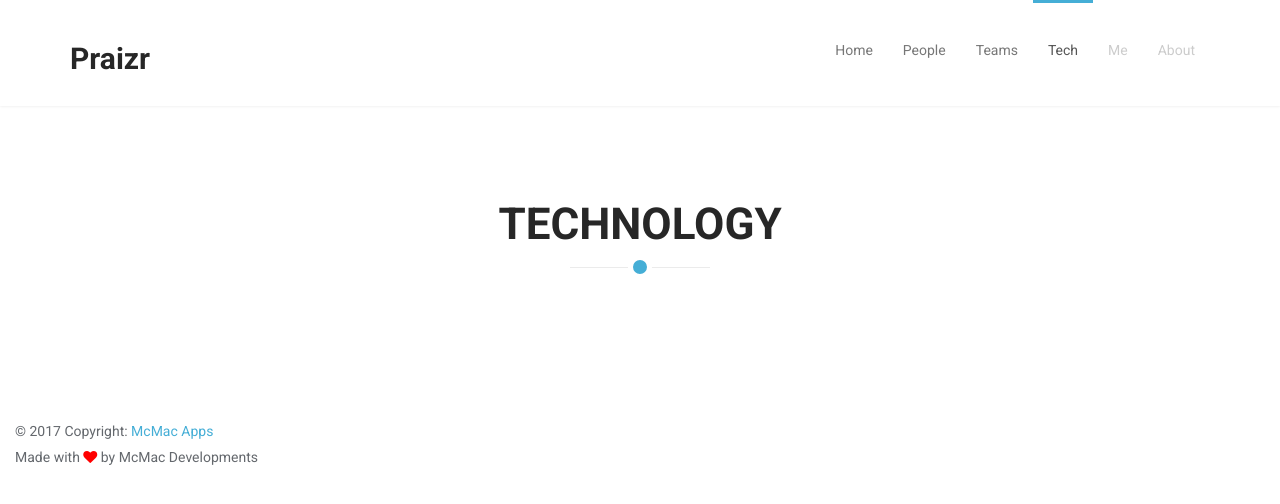
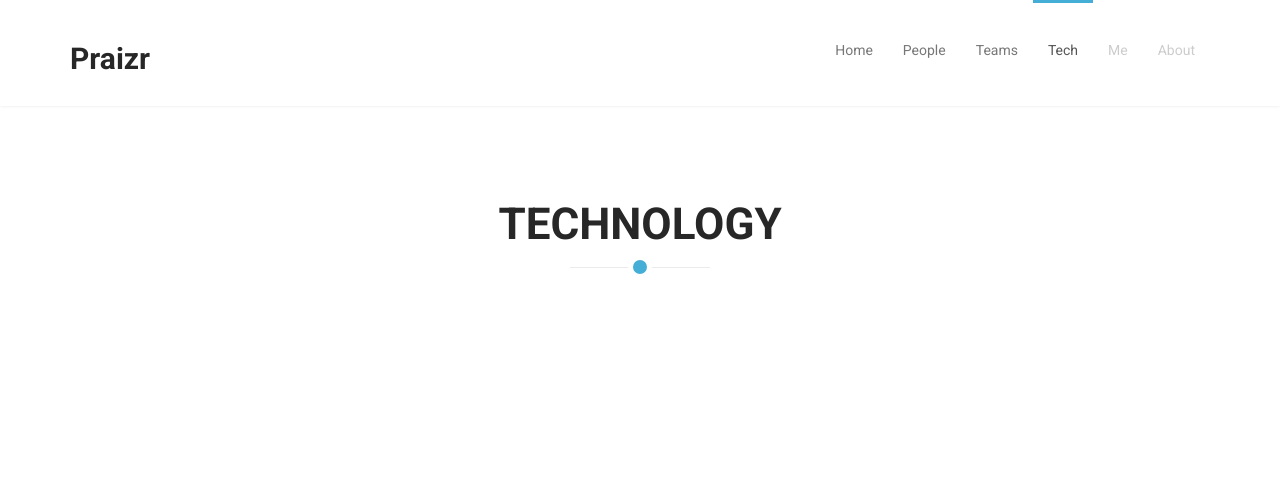
Before and after one commit to mcdona22/pr-gui, an Angular app: page /tech in a window 1280 px wide. Shown: the top 504 px of the page. Built offline with nearby package versions, Linux system fonts and the light colour scheme.

Commit message:
saving and moving on

```diff
--- a/src/app/app.component.html
+++ b/src/app/app.component.html
@@ -4,4 +4,4 @@
 
 <!--<app-slider></app-slider>-->
 
-<app-footer></app-footer>
+<!--<app-footer></app-footer>-->
--- a/src/index.html
+++ b/src/index.html
@@ -2,7 +2,7 @@
 <html lang="en">
 <head>
   <meta charset="utf-8">
-  <title>DomApp</title>
+  <title>Praizr</title>
   <base href="/">
 
   <meta name="viewport" content="width=device-width, initial-scale=1">
```
Also changed, not shown: 1 other file (tests, documents, lock files or other folders).
